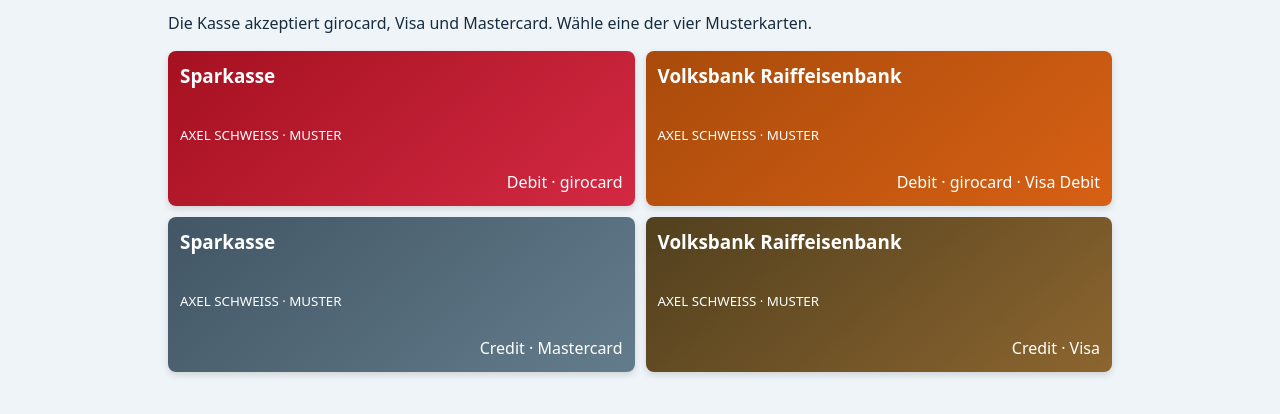
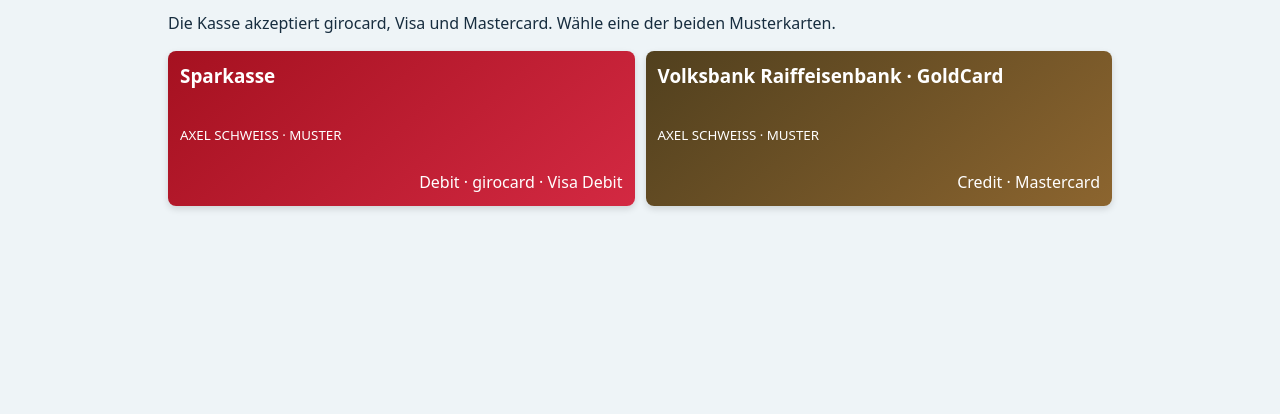
Before and after one commit to jujust10/Unterrichtsmaterialien, a plain HTML site: page bwr/klasse-7/lb1/20-kartenzahlung/index.html in a window 1280 px wide. Shown: the part 120-534 px from the top of the page. Drawn offline with Linux system fonts and the light colour scheme.

Commit message:
Übungskasse auf Sparkassen-Card und VR GoldCard reduzieren

```diff
--- a/bwr/klasse-7/lb1/20-kartenzahlung/index.html
+++ b/bwr/klasse-7/lb1/20-kartenzahlung/index.html
@@ -9,10 +9,8 @@
 <main id="screen"></main>
 <script>
 const cards=[
- {issuer:'Sparkasse',type:'Debit',scheme:'girocard',color:'red'},
- {issuer:'Volksbank Raiffeisenbank',type:'Debit',scheme:'girocard · Visa Debit',color:'orange'},
- {issuer:'Sparkasse',type:'Credit',scheme:'Mastercard',color:'silver'},
- {issuer:'Volksbank Raiffeisenbank',type:'Credit',scheme:'Visa',color:'gold'}
+ {issuer:'Sparkasse',type:'Debit',scheme:'girocard · Visa Debit',color:'red'},
+ {issuer:'Volksbank Raiffeisenbank · GoldCard',type:'Credit',scheme:'Mastercard',color:'gold'}
 ];
 const screen=document.querySelector('#screen');
 let selected, digits='',stage='',mode='';
@@ -23,7 +21,7 @@ function render(next){
  stage=next;
  const credit=selected?.type==='Credit';
  if(next==='choose'){
-  screen.innerHTML='<h1>Axel zahlt 18,00 €</h1><p>Die Kasse akzeptiert girocard, Visa und Mastercard. Wähle eine der vier Musterkarten.</p><div class="cards">'+cards.map((c,i)=>'<button class="card '+c.color+'" data-act="c'+i+'"><b>'+c.issuer+'</b><small>AXEL SCHWEISS · MUSTER</small><i>'+c.type+' · '+c.scheme+'</i></button>').join('')+'</div>';
+  screen.innerHTML='<h1>Axel zahlt 18,00 €</h1><p>Die Kasse akzeptiert girocard, Visa und Mastercard. Wähle eine der beiden Musterkarten.</p><div class="cards">'+cards.map((c,i)=>'<button class="card '+c.color+'" data-act="c'+i+'"><b>'+c.issuer+'</b><small>AXEL SCHWEISS · MUSTER</small><i>'+c.type+' · '+c.scheme+'</i></button>').join('')+'</div>';
   return;
  }
  const title='<h1>'+selected.issuer+' · '+selected.type+'</h1>';
@@ -44,7 +42,7 @@ function render(next){
 screen.addEventListener('click',event=>{
  const el=event.target.closest('[data-act]');if(!el)return;
  const a=el.dataset.act;
- if(/^c[0-3]$/.test(a)){selected=cards[Number(a[1])];render('amount');}
+ if(/^c[01]$/.test(a)){selected=cards[Number(a[1])];render('amount');}
  else if(a==='tap'){digits='';render('pin');}
  else if(a==='wrong'){message('Vergleiche die Anzeige mit dem Eintrittspreis: Beide zeigen 18,00 €.');}
  else if(a.startsWith('key')&&digits.length<4){digits+=a.at(-1);}
```
